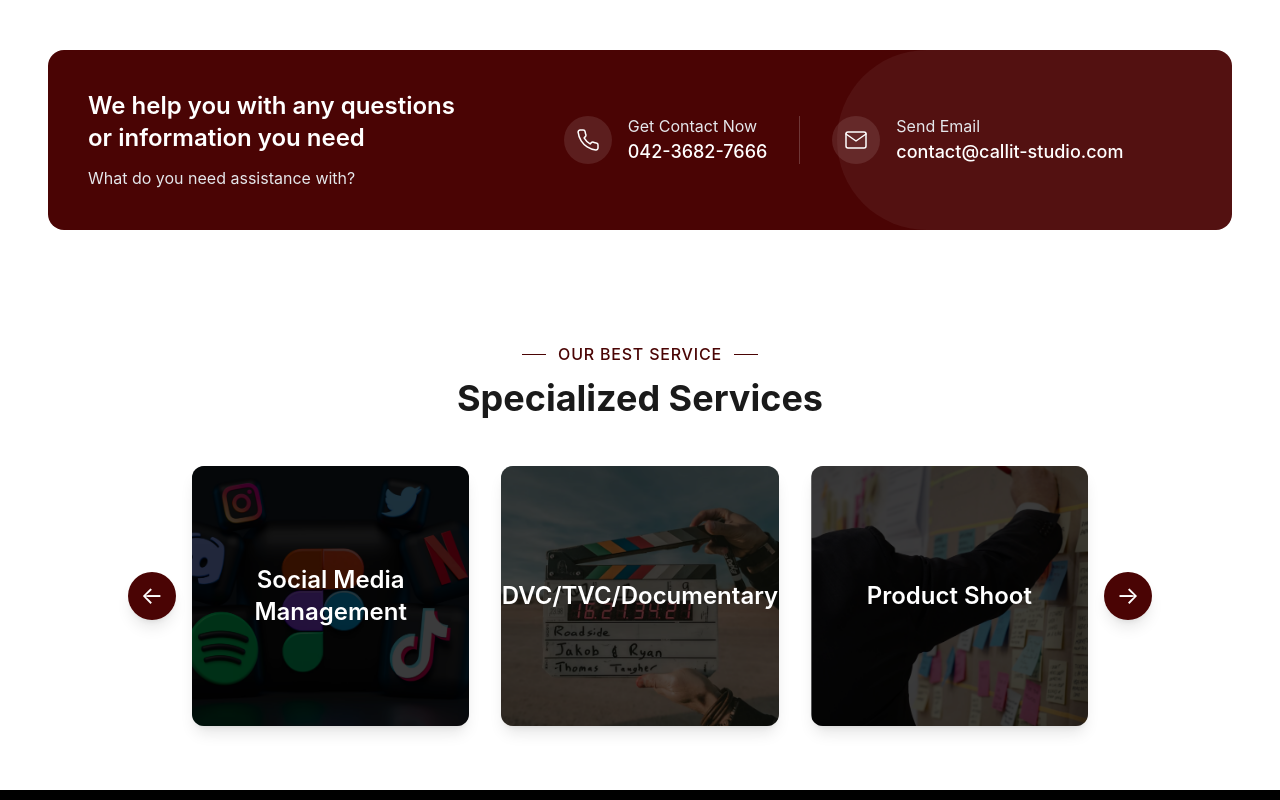
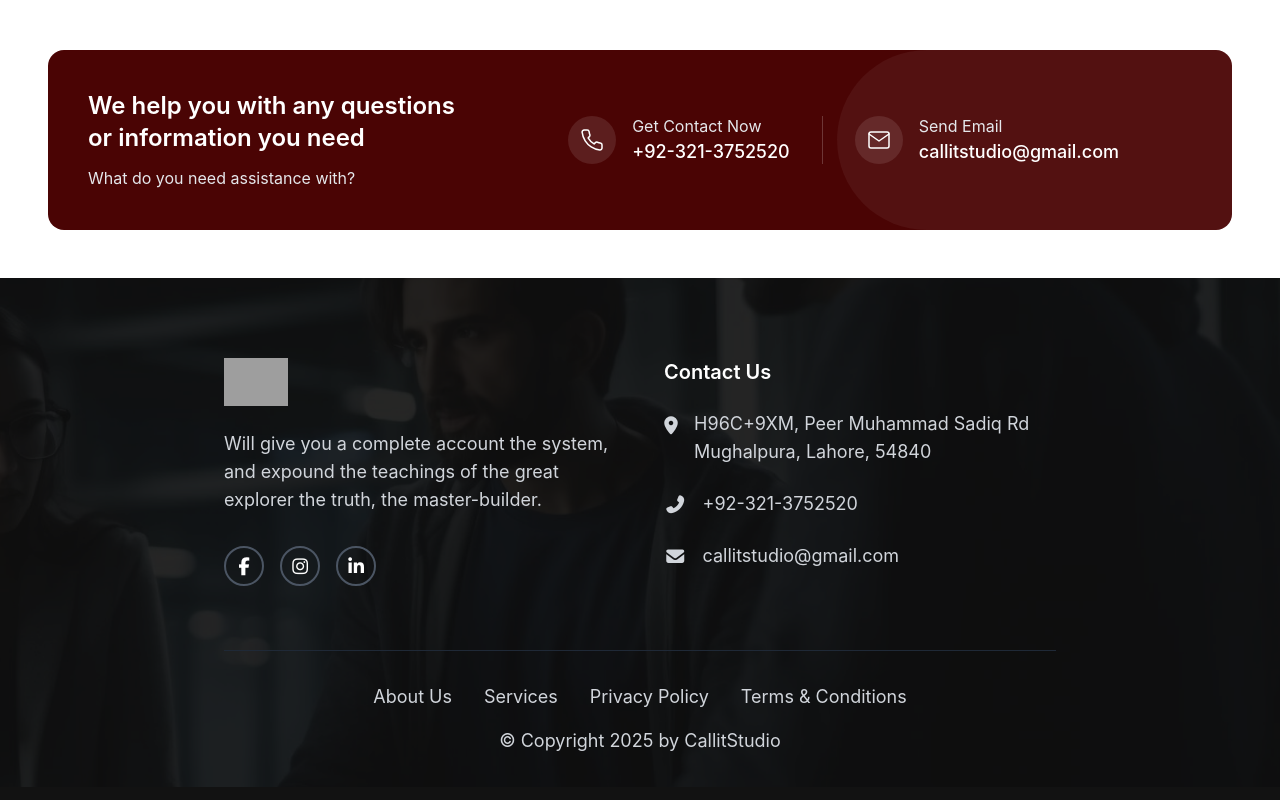
Before and after one commit to SarmadDevops/Callit_new_web, a React (Create React App) app: page / in a window 1280 px wide. Shown: the part 4440-5240 px from the top of the page. Built offline with nearby package versions, Linux system fonts and the light colour scheme; grey boxes are pictures that could not be loaded.

Commit message:
number eamail changed

```diff
--- a/src/components/EventSections/EventCards/querycard.js
+++ b/src/components/EventSections/EventCards/querycard.js
@@ -48,7 +48,7 @@ const QueryCard = () => {
                   </svg>
                 </div>
                 <span className="text-sm font-medium text-gray-800">
-                  042-3682-7666
+                  +92-321-3752520
                 </span>
               </div>
             </div>
--- a/src/components/layout/Footer.js
+++ b/src/components/layout/Footer.js
@@ -115,13 +115,13 @@ const Footer = () => {
               <li className="flex items-center gap-4 justify-center lg:justify-start">
                 <i className="fas fa-phone-alt text-lg text-gray-300"></i>
                 <span className="text-base sm:text-lg text-gray-300">
-                  042-3682-7666
+                  +92-321-3752520
                 </span>
               </li>
               <li className="flex items-center gap-4 justify-center lg:justify-start">
                 <i className="fas fa-envelope text-lg text-gray-300"></i>
                 <span className="text-base sm:text-lg text-gray-300">
-                  contact@callit-studio.com
+                  callitstudio@gmail.com
                 </span>
               </li>
             </ul>
--- a/src/components/sections/WhyChooseUs.js
+++ b/src/components/sections/WhyChooseUs.js
@@ -290,7 +290,7 @@ const WhyChooseUs = () => {
                         Get Contact Now
                       </p>
                       <p className="text-base sm:text-lg font-medium">
-                        042-3682-7666
+                        +92-321-3752520
                       </p>
                     </div>
                   </div>
@@ -325,7 +325,7 @@ const WhyChooseUs = () => {
                         Send Email
                       </p>
                       <p className="text-base sm:text-lg font-medium">
-                        contact@callit-studio.com
+                        callitstudio@gmail.com
                       </p>
                     </div>
                   </div>
--- a/src/pages/FasanaEIshqDetail.js
+++ b/src/pages/FasanaEIshqDetail.js
@@ -247,7 +247,7 @@ const FasanaEIshqDetail = () => {
                           </svg>
                         </div>
                         <span className="text-sm font-medium text-gray-800">
-                          042-3682-7666
+                          +92-321-3752520
                         </span>
                       </div>
                     </div>
--- a/src/pages/Home.js
+++ b/src/pages/Home.js
@@ -3,7 +3,7 @@ import Hero from "../components/sections/Hero";
 import About from "../components/sections/About";
 import Services from "../components/sections/Services";
 import WhyChooseUs from "../components/sections/WhyChooseUs";
-import OurBestServices from "../components/sections/OurBestServices";
+// import OurBestServices from "../components/sections/OurBestServices";
 import Testimonials from "../components/sections/Testimonials";
 
 function Home() {
@@ -14,7 +14,7 @@ function Home() {
       <Services />
       <Testimonials />
       <WhyChooseUs />
-      <OurBestServices />
+      {/* <OurBestServices /> */}
     </>
   );
 }
--- a/src/pages/PreviousEventDetail.js
+++ b/src/pages/PreviousEventDetail.js
@@ -283,7 +283,7 @@ const PreviousEventDetail = () => {
                           </svg>
                         </div>
                         <span className="text-sm font-medium text-gray-800">
-                          042-3682-7666
+                          +92-321-3752520
                         </span>
                       </div>
                     </div>
```
